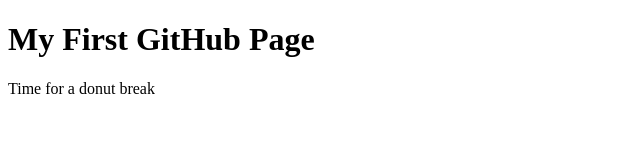
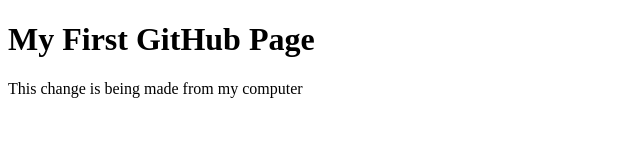
Before and after one commit to alexmvarella/alexmvarella.github.io, a plain HTML site: page index.html in a window 1280 px wide. Shown: the whole page, without its empty margins (0-640 px from the left). Drawn offline with Linux system fonts and the light colour scheme.

Commit message:
updated paragraph

```diff
--- a/index.html
+++ b/index.html
@@ -7,6 +7,6 @@
 
 <body>
 <h1>My First GitHub Page</h1>
-  <p> Time for a donut break</p>
+  <p> This change is being made from my computer</p>
 </body>
 </html>
```
